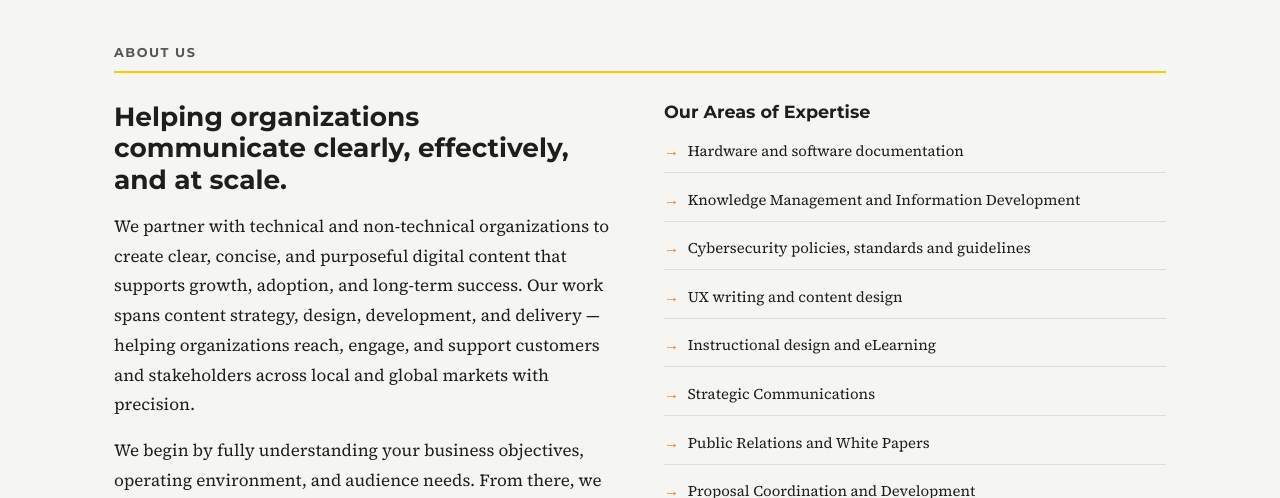
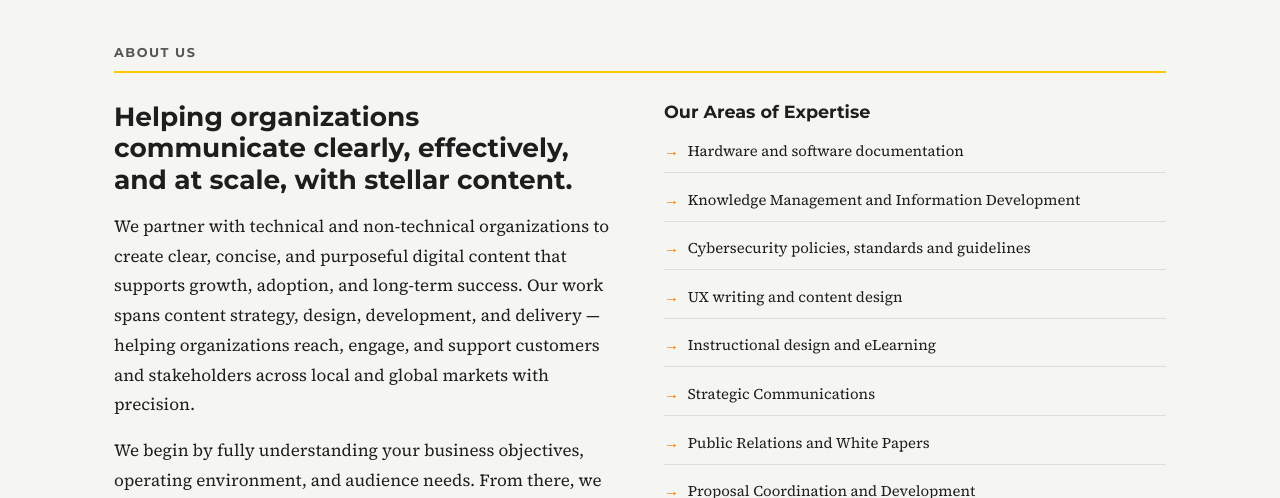
Before and after one commit to karsaj/KARSAJ, a plain HTML site: page index.html in a window 1280 px wide. Shown: the part 602-1100 px from the top of the page. Drawn offline with Linux system fonts and the light colour scheme.

Commit message:
Update index.html

```diff
--- a/index.html
+++ b/index.html
@@ -552,7 +552,7 @@ footer { background: var(--black); color: var(--white); padding: 3rem 1.5rem 2re
       <p class="section-title">About Us</p>
       <div class="about-grid">
         <div>
-          <h2 id="about-h">Helping organizations communicate clearly, effectively, and at scale.</h2>
+          <h2 id="about-h">Helping organizations communicate clearly, effectively, and at scale, with stellar content.</h2>
           <p>We partner with technical and non-technical organizations to create clear, concise, and purposeful digital content that supports growth, adoption, and long-term success. Our work spans content strategy, design, development, and delivery — helping organizations reach, engage, and support customers and stakeholders across local and global markets with precision.</p>
           <p>We begin by fully understanding your business objectives, operating environment, and audience needs. From there, we design and deliver communications solutions that are practical, sustainable, and built to leverage widely available tools — so your teams and customers are empowered long after delivery. For more than two decades, we have worked across the full spectrum of digital communications.</p>
           <p>We bring experience, precision, and care to every engagement. Our focus is always on delivering the right content, to the right audience, at the right time — extending your reach, improving clarity, and reducing friction for all users and stakeholders.</p>
```
